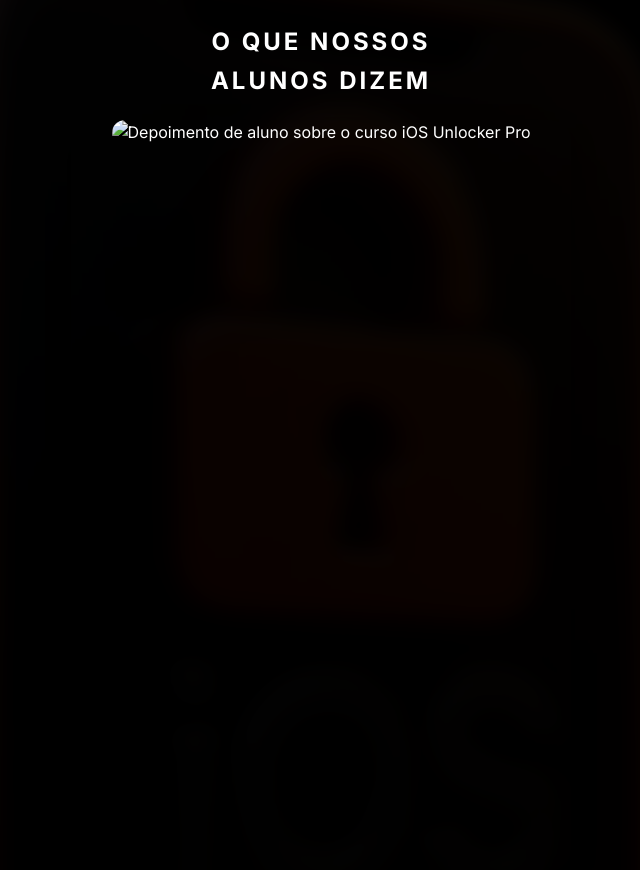
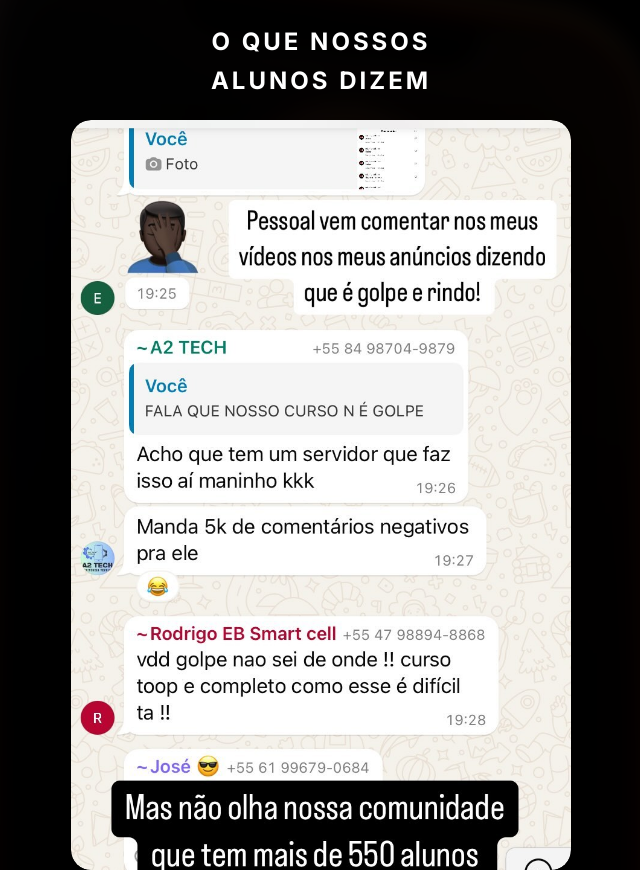
Before and after one commit to LuizxxGD/repositorio2, a website: page index.html in a window 1280 px wide. Shown: the part 1940-2810 px from the top of the page, without its empty margins (319-959 px from the left). Drawn offline with Linux system fonts and the light colour scheme.

Commit message:
Corrigido caminho das imagens dos depoimentos: dep/ -> images/

```diff
--- a/index.html
+++ b/index.html
@@ -901,10 +901,10 @@
     // Optimized testimonials carousel with Intersection Observer
     document.addEventListener('DOMContentLoaded', function() {
       const images = [
-        'dep/depoimento01iphone.jpg',
-        'dep/depoimento02.jpg',
-        'dep/depoimento3.jpeg',
-        'dep/depoimento4.jpeg'
+        'images/depoimento01iphone.jpg',
+        'images/depoimento02.jpg',
+        'images/depoimento3.jpeg',
+        'images/depoimento4.jpeg'
       ];
 
       let currentIndex = 0;
@@ -988,9 +988,9 @@
     // Preload critical images when page loads
     function preloadImages() {
       const criticalImages = [
-        'dep/depoimento02.jpg',
-        'dep/depoimento3.jpeg',
-        'dep/depoimento4.jpeg'
+        'images/depoimento02.jpg',
+        'images/depoimento3.jpeg',
+        'images/depoimento4.jpeg'
       ];
 
       criticalImages.forEach(src => {
--- a/js/script.js
+++ b/js/script.js
@@ -70,10 +70,10 @@
 class TestimonialsCarousel {
   constructor() {
     this.images = [
-      'dep/depoimento01iphone.jpg',
-      'dep/depoimento02.jpg',
-      'dep/depoimento3.jpeg',
-      'dep/depoimento4.jpeg'
+      'images/depoimento01iphone.jpg',
+      'images/depoimento02.jpg',
+      'images/depoimento3.jpeg',
+      'images/depoimento4.jpeg'
     ];
     this.currentIndex = 0;
     this.imageElement = document.getElementById('testimonial-image');
@@ -197,9 +197,9 @@
 
   preloadCritical() {
     const criticalImages = [
-      'dep/depoimento02.jpg',
-      'dep/depoimento3.jpeg',
-      'dep/depoimento4.jpeg'
+      'images/depoimento02.jpg',
+      'images/depoimento3.jpeg',
+      'images/depoimento4.jpeg'
     ];
 
     // Preload after initial render
```
Also changed, not shown: images/depoimento02.jpg (added), images/depoimento3.jpeg (added), images/depoimento4.jpeg (added).
